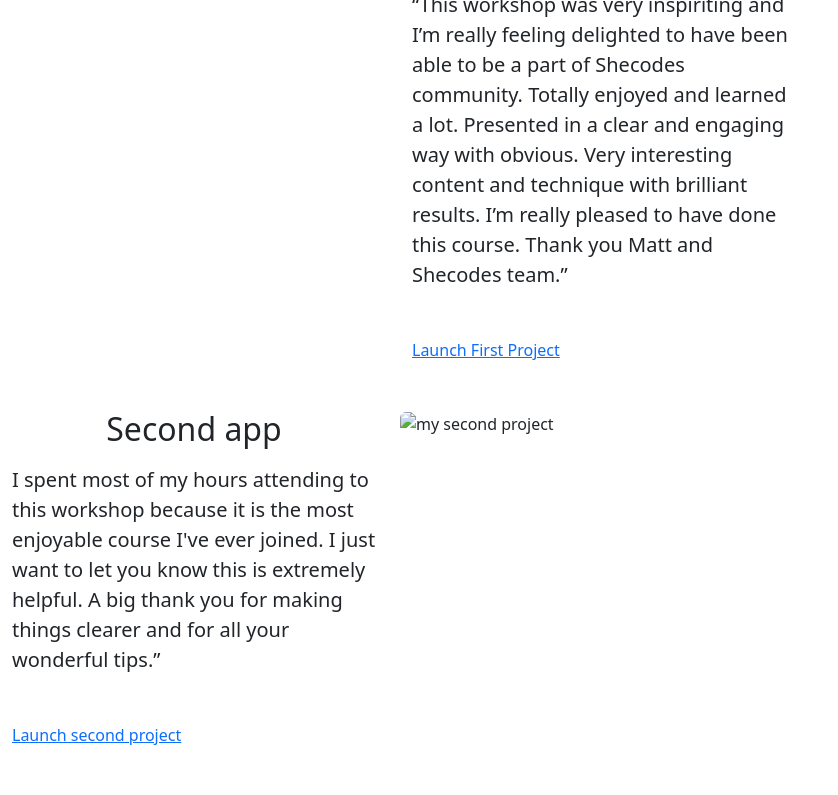
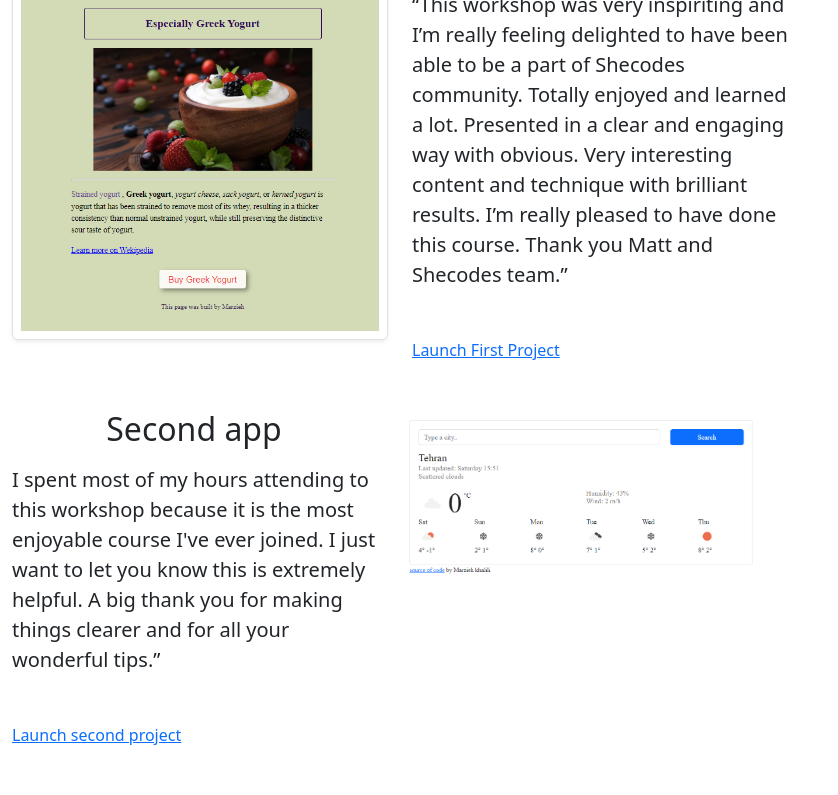
Before and after one commit to MarziehAI/AdvancedTools-responsive, a plain HTML site: page index.html in a window 1280 px wide. Shown: the part 394-1189 px from the top of the page, without its empty margins (0-838 px from the left). Drawn offline with nearby package versions, Linux system fonts and the light colour scheme; files that its build step writes are made by us from their sources.

Commit message:
edit images

```diff
--- a/index.html
+++ b/index.html
@@ -65,7 +65,7 @@
     <div class="container">
         <div class="row">
             <div class="col-md-6">
-                <img src="images/1" alt="my first project" class="img-fluid rounded shadow-sm p-2 border" />
+                <img src="images/1.png" alt="my first project" class="img-fluid rounded shadow-sm p-2 border" />
             </div>
             <div class="col-md-6">
                 <h2 class="md-3">first Project</h2>
@@ -96,7 +96,7 @@
                     </div>
                 </div>
                 <div class="col-md-6">
-                    <img src="images/2" alt="my second project" class="img-fluid rounded" />
+                    <img src="images/2.png" alt="my second project" class="img-fluid rounded" />
                 </div>
             </div>
         </div>
```
